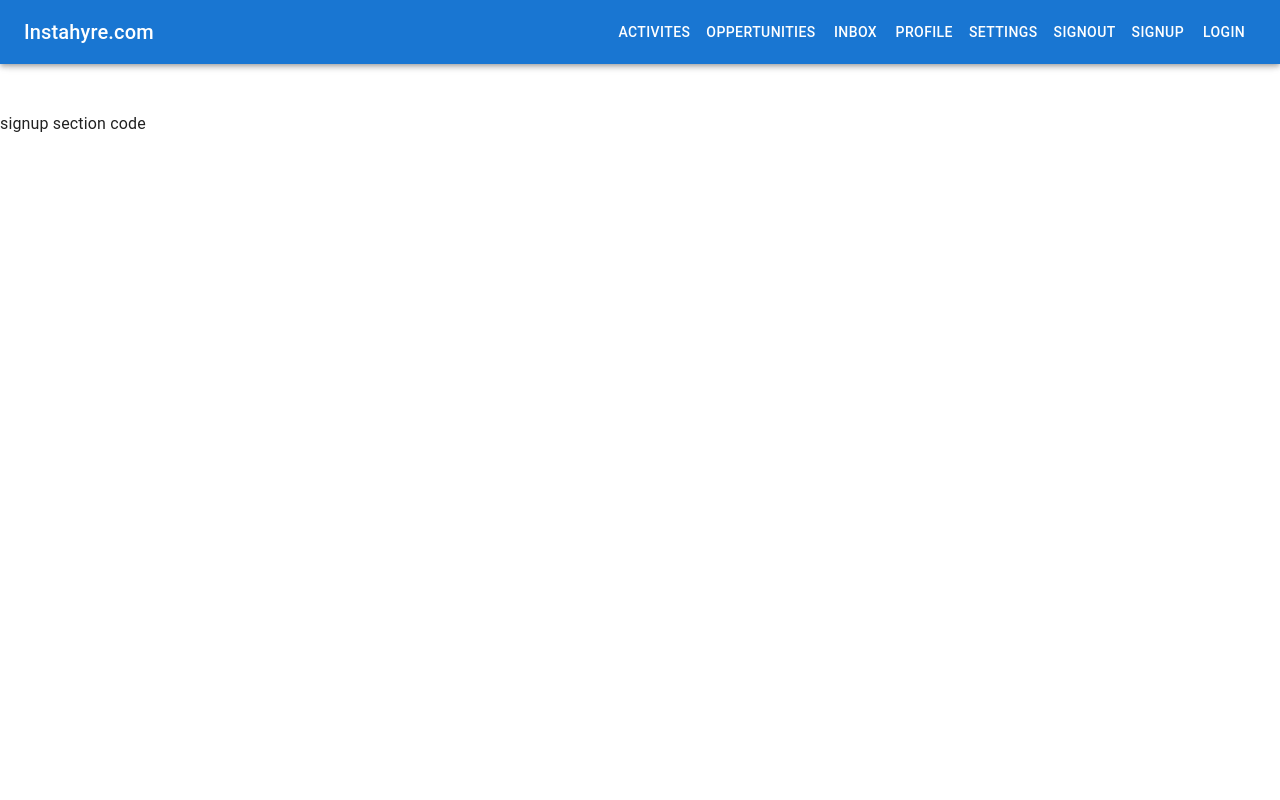
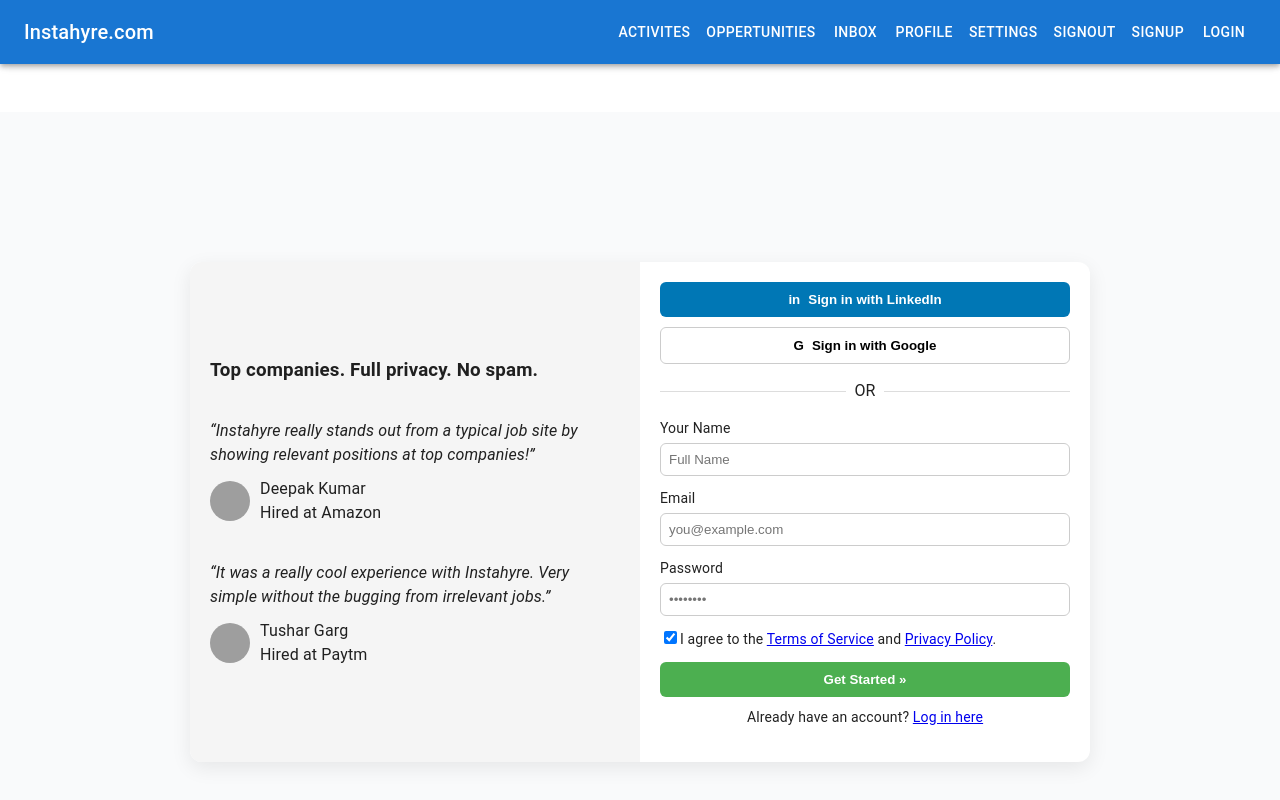
Before and after one commit to suhaas3/job-searching-platform, a React (Create React App) app in the folder jsp/: page /signup in a window 1280 px wide. Shown: the top 800 px of the page. Built offline with nearby package versions, Linux system fonts and the light colour scheme; grey boxes are pictures that could not be loaded.

Commit message:
signup page is created

```diff
--- a/jsp/src/App.js
+++ b/jsp/src/App.js
@@ -8,7 +8,6 @@
 import Profile from "./Components/Profile/Profile";
 import Settings from "./Components/Settings/Settings";
 import SignOut from "./Components/SignOut/SignOut";
-import Login from "./Components/Login/Login";
 import SignIn from "./Components/SignUp/SignUp";
 
 
@@ -28,7 +27,6 @@
         <Route path="/profile" element={<Profile/>} />
          <Route path="/signout" element={<SignOut/>} />
          <Route path="/signup" element={<SignIn/>} />
-         <Route path="/login" element={<Login/>}/>
       </Routes>
     </BrowserRouter>
     </>
--- a/jsp/src/Components/SignUp/SignUp.css
+++ b/jsp/src/Components/SignUp/SignUp.css
@@ -0,0 +1,154 @@
+/* Full page center */
+.sup-page {
+  min-height: 100vh;
+  display: flex;
+  align-items: center;
+  justify-content: center;
+  background: #f9fafb; /* light background */
+  padding: 20px;
+}
+
+/* Card wrapper */
+.sup-card {
+  display: flex;
+  flex-direction: row;
+  background: white;
+  border-radius: 12px;
+  box-shadow: 0 6px 20px rgba(0, 0, 0, 0.08);
+  overflow: hidden;
+  width: 900px;
+  max-width: 100%;
+}
+
+/* Left testimonials */
+.sup-left {
+  flex: 1;
+  background: #f5f5f5;
+  padding: 20px;
+  display: flex;
+  flex-direction: column;
+  justify-content: center;
+}
+
+.sup-quote {
+  margin-bottom: 20px;
+}
+
+.sup-quote-text {
+  font-style: italic;
+  margin-bottom: 10px;
+}
+
+.sup-person {
+  display: flex;
+  align-items: center;
+}
+
+.sup-person img {
+  width: 40px;
+  height: 40px;
+  border-radius: 50%;
+  margin-right: 10px;
+}
+
+/* Right form */
+.sup-right {
+  flex: 1;
+  padding: 20px;
+  display: flex;
+  flex-direction: column;
+}
+
+.sup-btn {
+  display: flex;
+  align-items: center;
+  justify-content: center;
+  gap: 8px;
+  padding: 10px;
+  font-weight: bold;
+  border-radius: 6px;
+  border: none;
+  cursor: pointer;
+}
+
+.sup-btn-linkedin {
+  background: #0077b5;
+  color: white;
+  margin-bottom: 10px;
+}
+
+.sup-btn-google {
+  background: white;
+  border: 1px solid #ccc;
+}
+
+.sup-divider {
+  text-align: center;
+  margin: 15px 0;
+  position: relative;
+}
+
+.sup-divider span {
+  background: white;
+  padding: 0 8px;
+  position: relative;
+  z-index: 1;
+}
+
+.sup-divider::before {
+  content: "";
+  position: absolute;
+  top: 50%;
+  left: 0;
+  right: 0;
+  height: 1px;
+  background: #ddd;
+  z-index: 0;
+}
+
+.sup-form label {
+  display: block;
+  margin-bottom: 12px;
+  font-size: 14px;
+}
+
+.sup-form input[type="text"],
+.sup-form input[type="email"],
+.sup-form input[type="password"] {
+  width: 100%;
+  padding: 8px;
+  margin-top: 4px;
+  border-radius: 6px;
+  border: 1px solid #ccc;
+}
+
+.sup-checkbox {
+  display: flex;
+  align-items: flex-start;
+  gap: 8px;
+  font-size: 13px;
+}
+
+.sup-btn-primary {
+  background: #4caf50;
+  color: white;
+  width: 100%;
+  padding: 10px;
+  margin-top: 10px;
+}
+
+.sup-login {
+  text-align: center;
+  font-size: 14px;
+  margin-top: 10px;
+}
+
+/* Responsive */
+@media (max-width: 768px) {
+  .sup-card {
+    flex-direction: column;
+  }
+  .sup-left {
+    display: none;
+  }
+}
--- a/jsp/src/Components/SignUp/SignUp.js
+++ b/jsp/src/Components/SignUp/SignUp.js
@@ -1,11 +1,100 @@
-import React from 'react'
+import React from "react";
+import "./SignUp.css";
+import Footer from "../../ReusableComponents/Footer/Footer";
 
-export default function SignUp() {
+const testimonials = [
+  {
+    quote:
+      "Instahyre really stands out from a typical job site by showing relevant positions at top companies!",
+    name: "Deepak Kumar",
+    position: "Hired at Amazon",
+    img: "https://static.instahyre.com/images/candidates/deepak.webp",
+  },
+  {
+    quote:
+      "It was a really cool experience with Instahyre. Very simple without the bugging from irrelevant jobs.",
+    name: "Tushar Garg",
+    position: "Hired at Paytm",
+    img: "https://static.instahyre.com/images/candidates/tushar.webp",
+  },
+];
+
+function SignUp() {
   return (
-    <div>
+    <>
+    <div className="sup-page">
+      <div className="sup-card">
+        {/* Left: Testimonials */}
+        <div className="sup-left">
+          <h3>Top companies. Full privacy. No spam.</h3>
+          {testimonials.map((t, i) => (
+            <div className="sup-quote" key={i}>
+              <p className="sup-quote-text">“{t.quote}”</p>
+              <div className="sup-person">
+                <img src={t.img} alt={t.name} />
+                <div>
+                  <div className="sup-name">{t.name}</div>
+                  <div className="sup-role">{t.position}</div>
+                </div>
+              </div>
+            </div>
+          ))}
+        </div>
 
-      signup section code
+        {/* Right: Form */}
+        <div className="sup-right">
+          <button className="sup-btn sup-btn-linkedin" type="button">
+            <span className="sup-icon">in</span>
+            Sign in with LinkedIn
+          </button>
+          <button className="sup-btn sup-btn-google" type="button">
+            <span className="sup-icon">G</span>
+            Sign in with Google
+          </button>
 
+          <div className="sup-divider">
+            <span>OR</span>
+          </div>
+
+          <form className="sup-form" onSubmit={(e) => e.preventDefault()}>
+            <label>
+              Your Name
+              <input type="text" name="name" placeholder="Full Name" required />
+            </label>
+
+            <label>
+              Email
+              <input type="email" name="email" placeholder="you@example.com" required />
+            </label>
+
+            <label>
+              Password
+              <input type="password" name="password" placeholder="••••••••" required />
+            </label>
+
+            <label className="sup-checkbox">
+              <input type="checkbox" defaultChecked required />
+              <span>
+                I agree to the <a href="#">Terms of Service</a> and{" "}
+                <a href="#">Privacy Policy</a>.
+              </span>
+            </label>
+
+            <button className="sup-btn sup-btn-primary" type="submit">
+              Get Started »
+            </button>
+          </form>
+
+          <p className="sup-login">
+            Already have an account? <a href="#">Log in here</a>
+          </p>
+        </div>
+      </div>
     </div>
-  )
+
+    <Footer/>
+    </>
+  );
 }
+
+export default SignUp;
--- /dev/null
+++ b/jsp/src/ReusableComponents/SignUpPopup/SignUpPopup.js
@@ -0,0 +1,125 @@
+import React from 'react';
+import {
+  Dialog, DialogTitle, DialogContent, Box, Button,
+  Divider, TextField, Typography, Link, Checkbox, FormControlLabel
+} from '@mui/material';
+import LinkedInIcon from '@mui/icons-material/LinkedIn';
+import GoogleIcon from '@mui/icons-material/Google';
+
+const testimonials = [
+  {
+    quote: "Instahyre really stands out from a typical job site by showing relevant positions at top companies!",
+    name: "Deepak Kumar",
+    position: "Hired at Amazon",
+    img: "https://static.instahyre.com/images/candidates/deepak.webp"
+  },
+  {
+    quote: "It was a really cool experience with Instahyre. Very simple without the bugging from irrelevant jobs.",
+    name: "Tushar Garg",
+    position: "Hired at Paytm",
+    img: "https://static.instahyre.com/images/candidates/tushar.webp"
+  }
+];
+
+const SignUpPopup = ({ open, signupOpen, setSignupOpen }) => {
+
+  const handleClose = () => {
+    setSignupOpen(prev => !prev);
+  }
+
+  return (
+    <Dialog open={signupOpen} onClose={handleClose} maxWidth="md" fullWidth>
+      <DialogContent>
+        <Box display="flex" flexDirection={{ xs: 'column', md: 'row' }}>
+
+          {/* Left Side: Testimonials */}
+          <Box flex={1} p={2} sx={{ display: { xs: 'none', md: 'block' } }}>
+            <Typography variant="h6" gutterBottom>
+              Top companies. Full privacy. No spam.
+            </Typography>
+            {testimonials.map((item, index) => (
+              <Box key={index} my={3}>
+                <Typography
+                  variant="body1"
+                  sx={{
+                    backgroundColor: "#f5f5f5",
+                    padding: 2,
+                    borderRadius: 1,
+                    fontStyle: "italic"
+                  }}
+                >
+                  “{item.quote}”
+                </Typography>
+                <Box display="flex" alignItems="center" mt={1}>
+                  <img
+                    src={item.img}
+                    alt={item.name}
+                    style={{ width: 40, height: 40, borderRadius: '50%', marginRight: 10 }}
+                  />
+                  <Box>
+                    <Typography variant="subtitle2">{item.name}</Typography>
+                    <Typography variant="caption">{item.position}</Typography>
+                  </Box>
+                </Box>
+              </Box>
+            ))}
+          </Box>
+
+          {/* Right Side: Sign Up Form */}
+          <Box flex={1} p={2}>
+            <Button
+              fullWidth
+              variant="contained"
+              startIcon={<LinkedInIcon />}
+              sx={{ backgroundColor: '#0077B5', textTransform: 'none', mb: 1 }}
+            >
+              Sign in with LinkedIn
+            </Button>
+            <Button
+              fullWidth
+              variant="outlined"
+              startIcon={<GoogleIcon />}
+              sx={{ textTransform: 'none', mb: 2 }}
+            >
+              Sign in with Google
+            </Button>
+
+            <Divider sx={{ mb: 2 }}>OR</Divider>
+
+            <TextField label="Your Name" variant="outlined" fullWidth margin="normal" />
+            <TextField label="Email" variant="outlined" fullWidth margin="normal" />
+            <TextField label="Password" type="password" variant="outlined" fullWidth margin="normal" />
+
+            <FormControlLabel
+              control={<Checkbox defaultChecked />}
+              label={
+                <Typography variant="body2">
+                  I agree to the&nbsp;
+                  <Link href="#">Terms of Service</Link> and&nbsp;
+                  <Link href="#">Privacy Policy</Link>.
+                </Typography>
+              }
+              sx={{ alignItems: 'flex-start', mt: 1 }}
+            />
+
+            <Button
+              onClick={handleClose}
+              variant="contained"
+              color="success"
+              fullWidth
+              sx={{ mt: 2, textTransform: 'none', fontWeight: 'bold' }}
+            >
+              Get Started »
+            </Button>
+
+            <Typography variant="body2" align="center" sx={{ mt: 2 }}>
+              Already have an account? <Link href="#">Log in here</Link>
+            </Typography>
+          </Box>
+        </Box>
+      </DialogContent>
+    </Dialog>
+  );
+};
+
+export default SignUpPopup;
```
Also changed, not shown: jsp/src/Components/Header/Header.js (+7 -3 lines).
